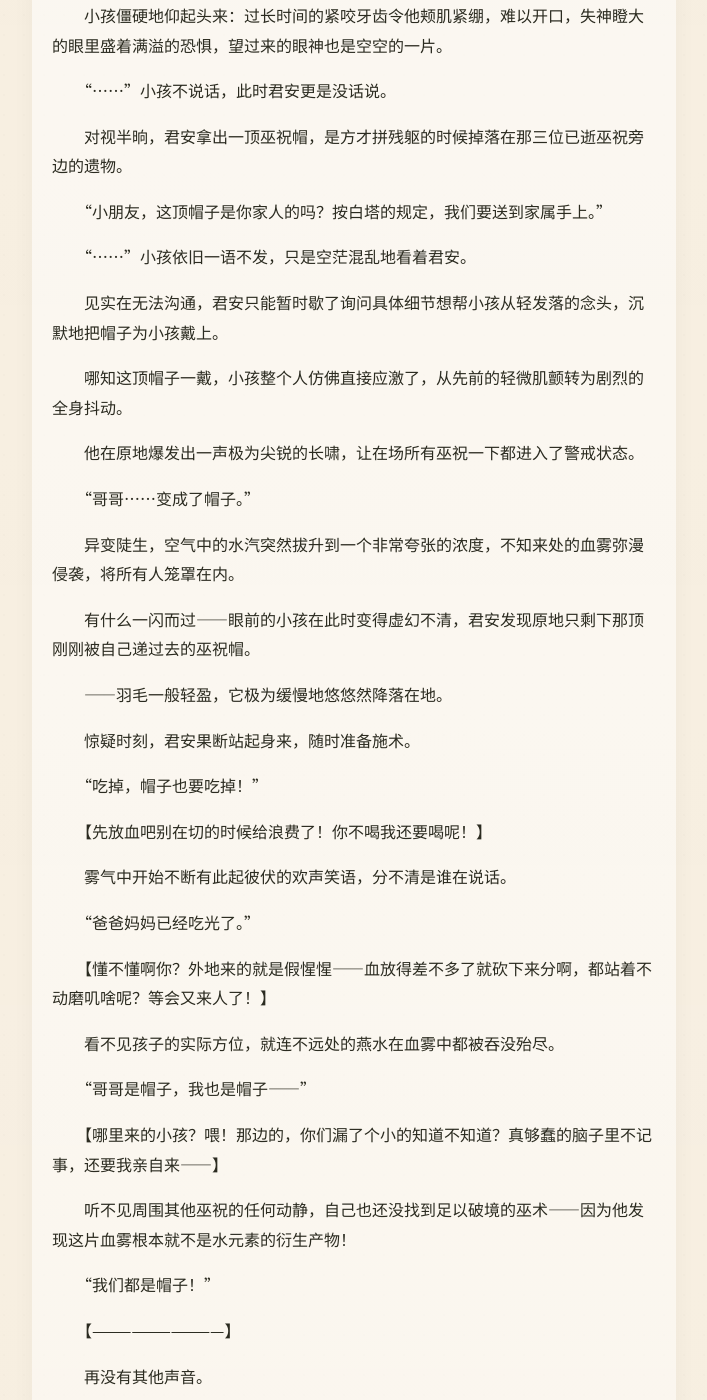
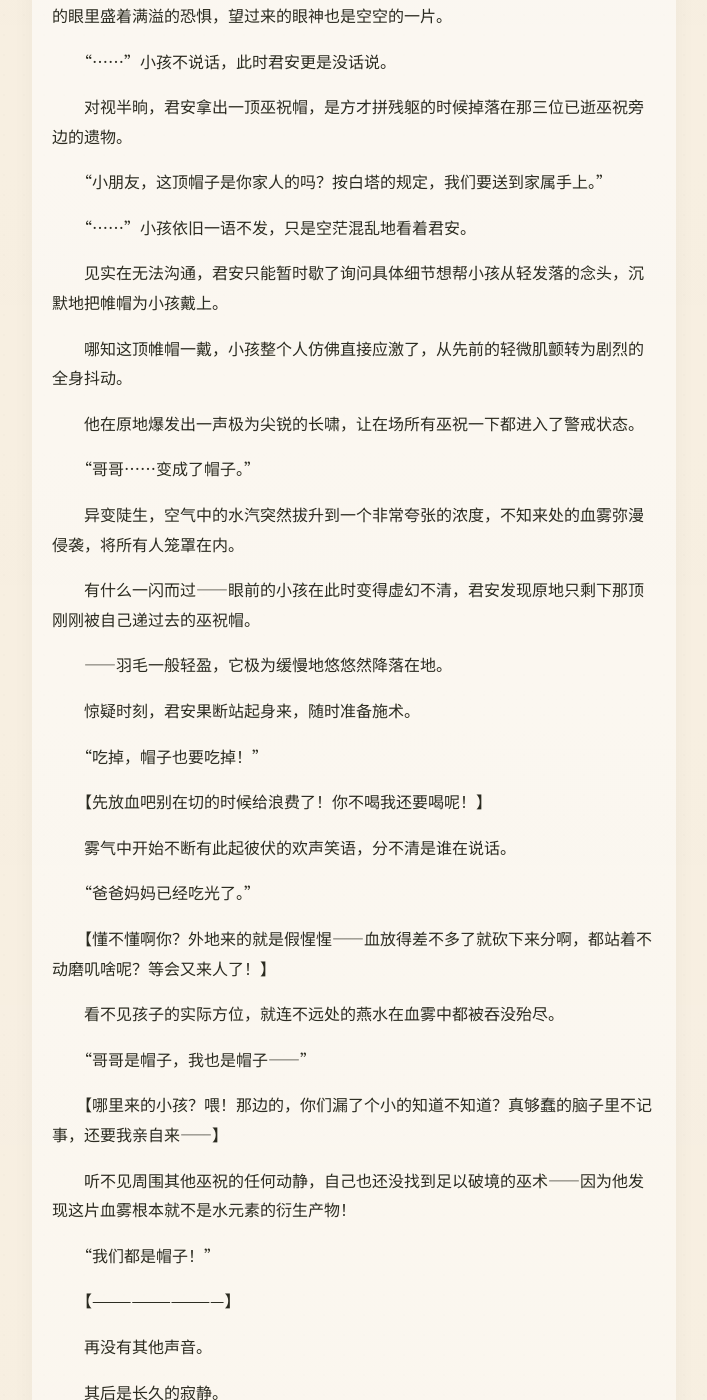
Before and after one commit to LotusSaverin/TheLeaf-BorneDream, a Jekyll site: the page built from chapter-07.md, in a window 1280 px wide and 1400 px high, scrolled down 1795 px. Shown: the whole window, without its empty margins (286-993 px from the left). Built offline with Jekyll 4.4.1, drawn with Linux system fonts in a browser that asks for light colours; some web fonts are replaced; our own code applies the rules of GitHub Pages for plain Markdown files; some of the changed text lies outside the part shown.

Commit message:
Fix typos in chapter-07.md

```diff
--- a/chapter-07.md
+++ b/chapter-07.md
@@ -62,9 +62,9 @@
 
 　　“……”小孩依旧一语不发，只是空茫混乱地看着君安。
 
-　　见实在无法沟通，君安只能暂时歇了询问具体细节想帮小孩从轻发落的念头，沉默地把帽子为小孩戴上。
+　　见实在无法沟通，君安只能暂时歇了询问具体细节想帮小孩从轻发落的念头，沉默地把帷帽为小孩戴上。
 
-　　哪知这顶帽子一戴，小孩整个人仿佛直接应激了，从先前的轻微肌颤转为剧烈的全身抖动。
+　　哪知这顶帷帽一戴，小孩整个人仿佛直接应激了，从先前的轻微肌颤转为剧烈的全身抖动。
 
 　　他在原地爆发出一声极为尖锐的长啸，让在场所有巫祝一下都进入了警戒状态。
 
@@ -106,7 +106,9 @@
 
 　　等君安发现自己重新恢复知觉的时候，血雾、小孩、尸体，全部像从来没出现过一样；毫发无损的巫祝们面面厮觑。
 
-　　血雾会引起幻觉……但雾色褪去之后，什么才是遗留的真实？
+　　血雾会引起幻觉……但雾色褪去之后。
+
+　　什么才是遗留的真实？
 
 　　“噗通—”
 
```
Also changed, not shown: other parts of chapter-07.md (+1 -1 lines).
